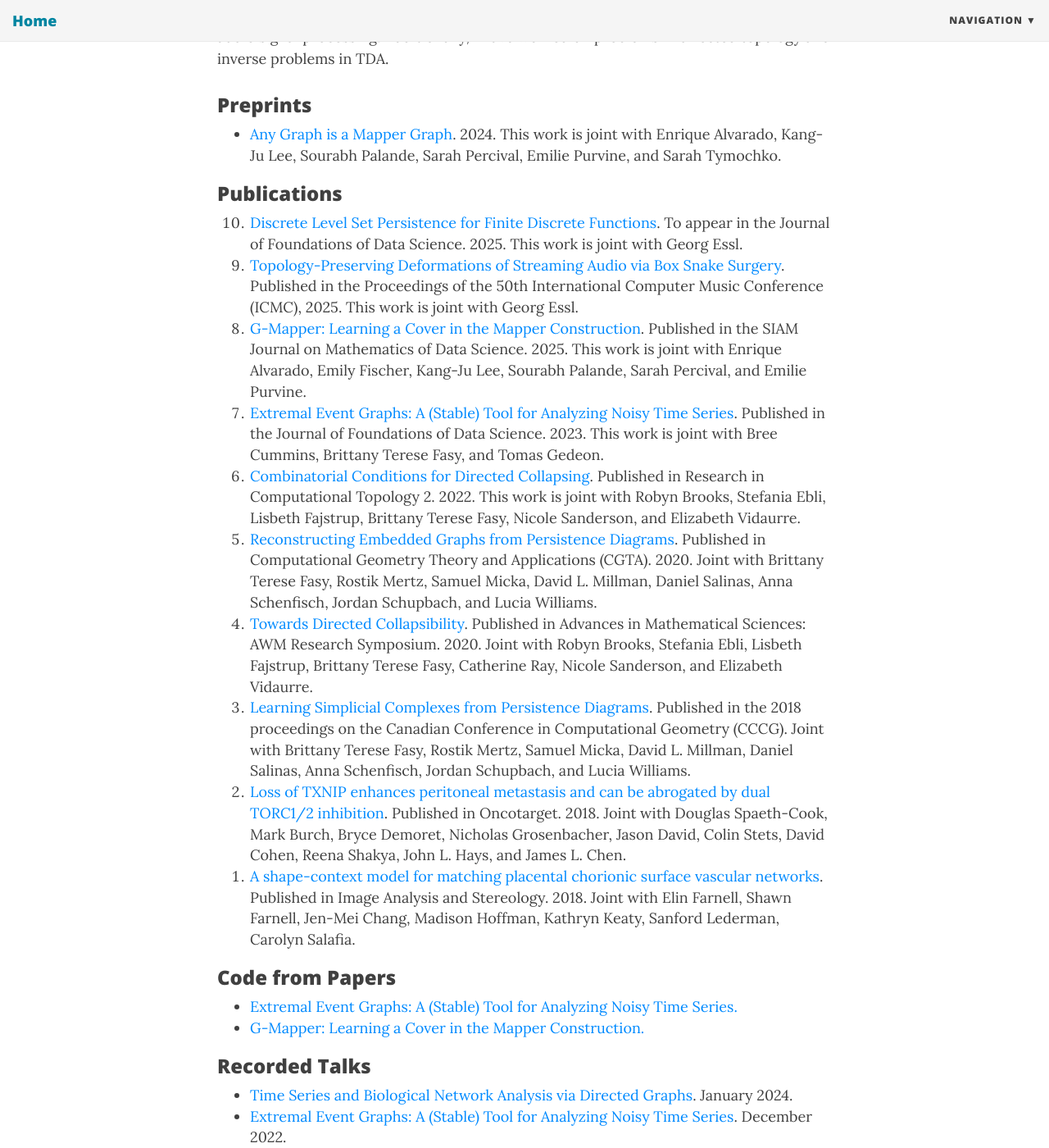
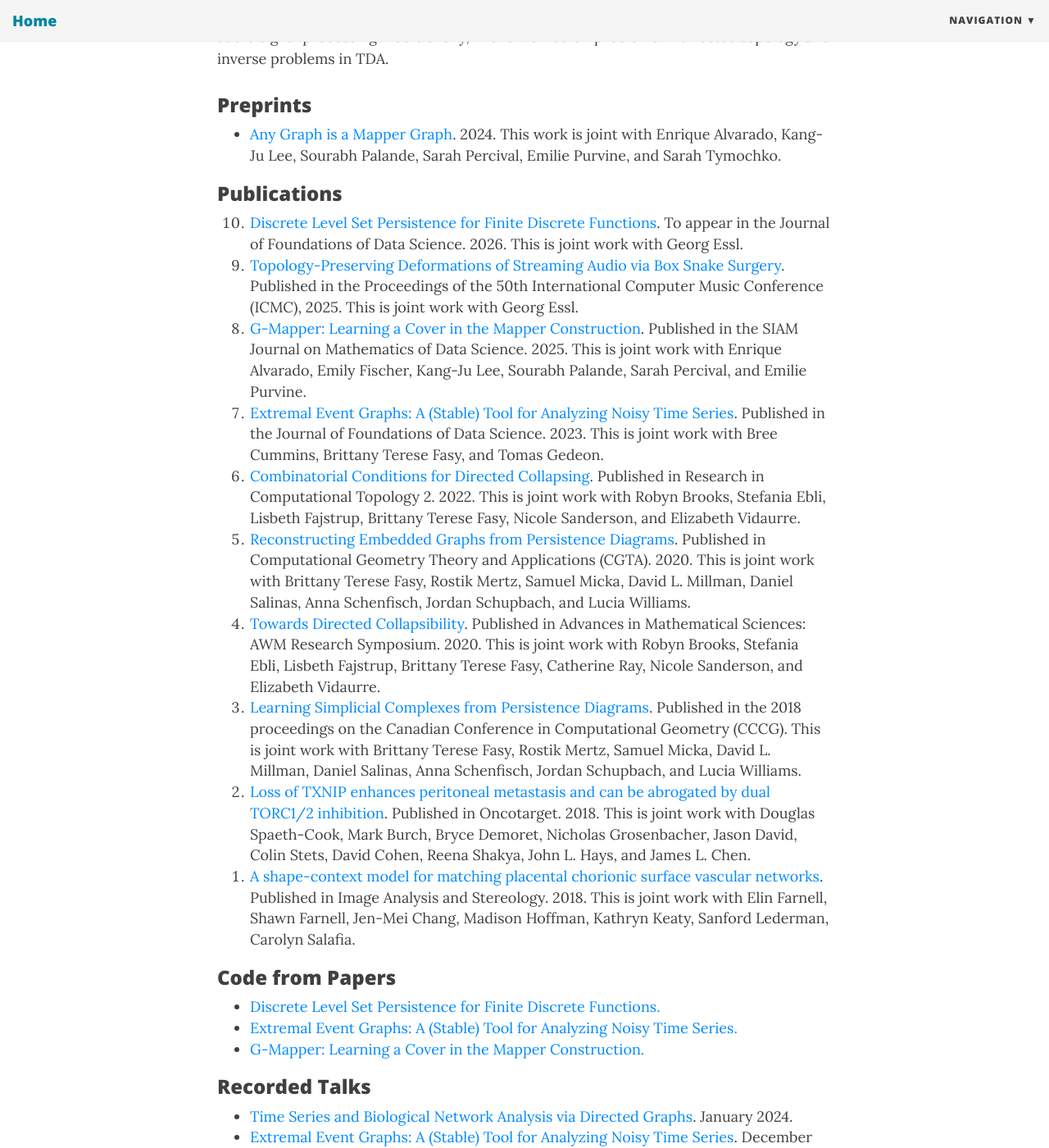
Before and after one commit to robinbelton/robinbelton.github.io, a Jekyll site: the page built from research.html, in a window 1280 px wide and 1400 px high, scrolled down 311 px. Shown: the whole window at 82% size. Built offline with Jekyll 4.4.1, drawn with Linux system fonts in a browser that asks for light colours; nearby versions of some CDN libraries.

Commit message:
Update research page

```diff
--- a/research.html
+++ b/research.html
@@ -17,30 +17,31 @@
 <h3>Publications</h3>
 
 <ol reversed>
-    <li><a href="https://arxiv.org/pdf/2501.17794">Discrete Level Set Persistence for Finite Discrete Functions</a>. To appear in the Journal of Foundations of Data Science. 2025. This work is joint with Georg Essl.
+    <li><a href="https://arxiv.org/pdf/2501.17794">Discrete Level Set Persistence for Finite Discrete Functions</a>. To appear in the Journal of Foundations of Data Science. 2026. This is joint work with Georg Essl.
     </li>
-    <li><a href="http://robinbelton.github.io//ICMC_2025_StreamingDeformations_web.pdf">Topology-Preserving Deformations of Streaming Audio via Box Snake Surgery</a>. Published in the Proceedings of the 50th International Computer Music Conference (ICMC), 2025. This work is joint with Georg Essl.
+    <li><a href="http://robinbelton.github.io//ICMC_2025_StreamingDeformations_web.pdf">Topology-Preserving Deformations of Streaming Audio via Box Snake Surgery</a>. Published in the Proceedings of the 50th International Computer Music Conference (ICMC), 2025. This is joint work with Georg Essl.
     </li>
-    <li><a href="https://arxiv.org/abs/2309.06634">G-Mapper: Learning a Cover in the Mapper Construction</a>. Published in the SIAM Journal on Mathematics of Data Science. 2025. This work is joint with Enrique Alvarado, Emily Fischer, Kang-Ju Lee, Sourabh Palande, Sarah Percival, and Emilie Purvine.
+    <li><a href="https://arxiv.org/abs/2309.06634">G-Mapper: Learning a Cover in the Mapper Construction</a>. Published in the SIAM Journal on Mathematics of Data Science. 2025. This is joint work with Enrique Alvarado, Emily Fischer, Kang-Ju Lee, Sourabh Palande, Sarah Percival, and Emilie Purvine.
     </li>
-    <li><a href="https://arxiv.org/pdf/2203.09552.pdf">Extremal Event Graphs: A (Stable) Tool for Analyzing Noisy Time Series</a>. Published in the Journal of Foundations of Data Science. 2023. This work is joint with Bree Cummins, Brittany Terese Fasy, and Tomas Gedeon.
+    <li><a href="https://arxiv.org/pdf/2203.09552.pdf">Extremal Event Graphs: A (Stable) Tool for Analyzing Noisy Time Series</a>. Published in the Journal of Foundations of Data Science. 2023. This is joint work with Bree Cummins, Brittany Terese Fasy, and Tomas Gedeon.
     </li>
-    <li> <a href="https://arxiv.org/pdf/2106.01524.pdf">Combinatorial Conditions for Directed Collapsing</a>. Published in Research in Computational Topology 2. 2022. This work is joint with Robyn Brooks, Stefania Ebli, Lisbeth Fajstrup, Brittany Terese Fasy, Nicole Sanderson, and Elizabeth Vidaurre.
+    <li> <a href="https://arxiv.org/pdf/2106.01524.pdf">Combinatorial Conditions for Directed Collapsing</a>. Published in Research in Computational Topology 2. 2022. This is joint work with Robyn Brooks, Stefania Ebli, Lisbeth Fajstrup, Brittany Terese Fasy, Nicole Sanderson, and Elizabeth Vidaurre.
     </li>
-    <li><a href="https://arxiv.org/pdf/1912.08913.pdf">Reconstructing Embedded Graphs from Persistence Diagrams</a>. Published in Computational Geometry Theory and Applications (CGTA). 2020. Joint with Brittany Terese Fasy, Rostik Mertz, Samuel Micka, David L. Millman, Daniel Salinas, Anna Schenfisch, Jordan Schupbach, and Lucia Williams.</li>
+    <li><a href="https://arxiv.org/pdf/1912.08913.pdf">Reconstructing Embedded Graphs from Persistence Diagrams</a>. Published in Computational Geometry Theory and Applications (CGTA). 2020. This is joint work with Brittany Terese Fasy, Rostik Mertz, Samuel Micka, David L. Millman, Daniel Salinas, Anna Schenfisch, Jordan Schupbach, and Lucia Williams.</li>
 
-  <li><a href="https://arxiv.org/pdf/1902.01039.pdf">Towards Directed Collapsibility</a>. Published in Advances in Mathematical Sciences: AWM Research Symposium. 2020. Joint with Robyn Brooks, Stefania Ebli, Lisbeth Fajstrup, Brittany Terese Fasy, Catherine Ray, Nicole Sanderson, and Elizabeth Vidaurre.</li>
+  <li><a href="https://arxiv.org/pdf/1902.01039.pdf">Towards Directed Collapsibility</a>. Published in Advances in Mathematical Sciences: AWM Research Symposium. 2020. This is joint work with Robyn Brooks, Stefania Ebli, Lisbeth Fajstrup, Brittany Terese Fasy, Catherine Ray, Nicole Sanderson, and Elizabeth Vidaurre.</li>
 
-  <li><a href="http://www.cs.umanitoba.ca/~cccg2018/papers/session1A-p3.pdf">Learning Simplicial Complexes from Persistence Diagrams</a>. Published in the 2018 proceedings on the Canadian Conference in Computational Geometry (CCCG). Joint with Brittany Terese Fasy, Rostik Mertz, Samuel Micka, David L. Millman, Daniel Salinas, Anna Schenfisch, Jordan Schupbach, and Lucia Williams.</li>
+  <li><a href="http://www.cs.umanitoba.ca/~cccg2018/papers/session1A-p3.pdf">Learning Simplicial Complexes from Persistence Diagrams</a>. Published in the 2018 proceedings on the Canadian Conference in Computational Geometry (CCCG). This is joint work with Brittany Terese Fasy, Rostik Mertz, Samuel Micka, David L. Millman, Daniel Salinas, Anna Schenfisch, Jordan Schupbach, and Lucia Williams.</li>
 
- <li><a href="http://www.oncotarget.com/index.php?journal=oncotarget&page=article&op=view&path[]=26281&path[]=81885">Loss of TXNIP enhances peritoneal metastasis and can be abrogated by dual TORC1/2 inhibition</a>. Published in Oncotarget. 2018. Joint with Douglas Spaeth-Cook, Mark Burch, Bryce Demoret, Nicholas Grosenbacher, Jason David, Colin Stets, David Cohen, Reena Shakya, John L. Hays, and James L. Chen.</li>
+ <li><a href="http://www.oncotarget.com/index.php?journal=oncotarget&page=article&op=view&path[]=26281&path[]=81885">Loss of TXNIP enhances peritoneal metastasis and can be abrogated by dual TORC1/2 inhibition</a>. Published in Oncotarget. 2018. This is joint work with Douglas Spaeth-Cook, Mark Burch, Bryce Demoret, Nicholas Grosenbacher, Jason David, Colin Stets, David Cohen, Reena Shakya, John L. Hays, and James L. Chen.</li>
 
-<li><a href="https://www.ias-iss.org/ojs/IAS/article/view/1708">A shape-context model for matching placental chorionic surface vascular networks</a>. Published in Image Analysis and Stereology. 2018. Joint with Elin Farnell, Shawn Farnell, Jen-Mei Chang, Madison Hoffman, Kathryn Keaty, Sanford Lederman, Carolyn Salafia.</li>
+<li><a href="https://www.ias-iss.org/ojs/IAS/article/view/1708">A shape-context model for matching placental chorionic surface vascular networks</a>. Published in Image Analysis and Stereology. 2018. This is joint work with Elin Farnell, Shawn Farnell, Jen-Mei Chang, Madison Hoffman, Kathryn Keaty, Sanford Lederman, Carolyn Salafia.</li>
 
 </ol>
 
 <h3>Code from Papers</h3>
 <ul>
+    <li><a href = "https://gessl.github.io/DiscreteLevelSetPersistenceDemo/"> Discrete Level Set Persistence for Finite Discrete Functions.</a></li>
     <li><a href="https://github.com/breecummins/min_interval_posets">Extremal Event Graphs: A (Stable) Tool for Analyzing Noisy Time Series.</a>
     </li>
 
```
